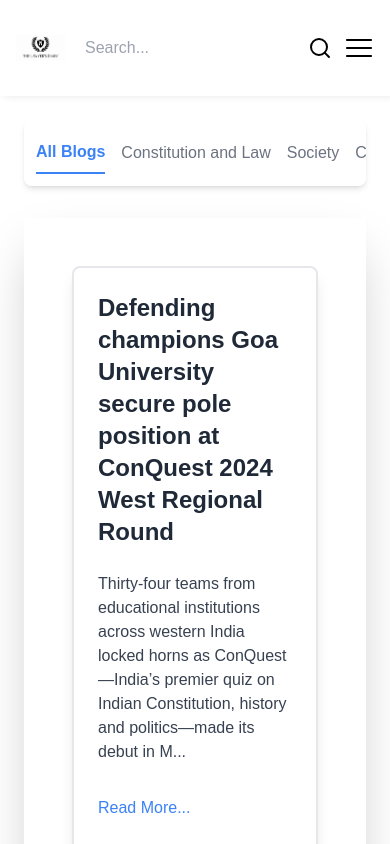
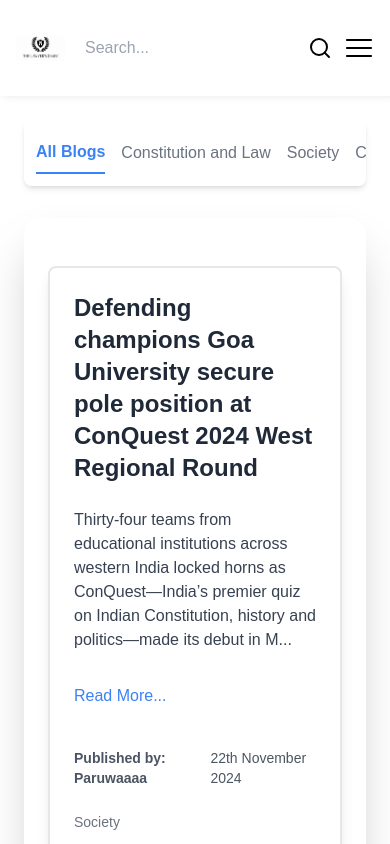
Before and after one commit to 7flash-pi/blog-fe, a Next.js app: page / in a window 390 px wide. Shown: the top 844 px of the page. Built offline with nearby package versions, Linux system fonts and the light colour scheme.

Commit message:
responsive fix

```diff
--- a/components/BlogCard.tsx
+++ b/components/BlogCard.tsx
@@ -1,14 +1,14 @@
-
 import { blogs } from "@/common/blogs";
 import React from "react";
 import { useRouter } from "next/router";
 
-type Props ={
+type Props = {
   isReadMoreEnabled?: boolean;
-}
+};
 
-const BlogCard = ({isReadMoreEnabled=true}:Props) => {
+const BlogCard = ({ isReadMoreEnabled = true }: Props) => {
   const router = useRouter();
+
   const truncateString = (str: string, maxLength: number) => {
     if (str.length > maxLength) {
       return str.slice(0, maxLength) + "..."; // Add ellipsis when truncated
@@ -24,7 +24,10 @@ const BlogCard = ({isReadMoreEnabled=true}:Props) => {
   const blog = blogs[0]; // Example blog from blogs array
 
   return (
-    <div className="border-2 border-gray-200 p-6 w-7/5  rounded-lg flex flex-col gap-4 shadow-lg hover:shadow-2xl transition-shadow duration-300" onClick={handleReadMoreClick}>
+    <div
+      className="border-2 border-gray-200 p-6 w-full lg:w-4/5 md:w-3/4 rounded-lg flex flex-col gap-4 shadow-lg hover:shadow-2xl transition-shadow duration-300"
+      onClick={handleReadMoreClick}
+    >
       {/* Blog Title */}
       <h2 className="text-2xl font-semibold text-gray-800 hover:text-blue-500 transition-colors">
         {blog.title}
@@ -33,18 +36,22 @@ const BlogCard = ({isReadMoreEnabled=true}:Props) => {
       {/* Blog Description */}
       <div
         dangerouslySetInnerHTML={{
-          __html: isReadMoreEnabled ? truncateString(blog.description, 200) : blog.description, // Truncate to 200 characters
+          __html: isReadMoreEnabled
+            ? truncateString(blog.description, 200)
+            : blog.description,
         }}
         className="text-gray-700 mt-2"
       ></div>
 
       {/* Read More Link */}
-     { isReadMoreEnabled && <p
-        onClick={handleReadMoreClick}
-        className="text-blue-500 cursor-pointer hover:text-blue-700 mt-4 font-medium transition-colors"
-      >
-        Read More...
-      </p>}
+      {isReadMoreEnabled && (
+        <p
+          onClick={handleReadMoreClick}
+          className="text-blue-500 cursor-pointer hover:text-blue-700 mt-4 font-medium transition-colors"
+        >
+          Read More...
+        </p>
+      )}
 
       {/* Blog Meta Information */}
       <div className="flex justify-between items-center text-gray-600 text-sm mt-6">
--- a/pages/index.tsx
+++ b/pages/index.tsx
@@ -4,12 +4,14 @@ import BlogCategory from "@/components/BlogCategory";
 
 export default function Home() {
   return (
-    <div className="">
+    <div>
       <AppWrapper navbarEnable={true} padding={true} isSearchEnabled={true}>
-        <section className="p-6 flex flex-col gap-8 w-7/9">
+        <section className="p-6 flex flex-col gap-8 lg:w-4/5 md:w-11/12 w-full mx-auto">
+          {/* Blog Categories Section */}
           <BlogCategory />
 
-          <div className="p-12 lg:w-7/9  md:w-full shadow-2xl transition-shadow duration-300 flex flex-col gap-8">
+          {/* Blog Cards Section */}
+          <div className="px-6 py-12 w-full shadow-2xl transition-shadow duration-300 flex flex-col gap-8 rounded-2xl items-center">
             <BlogCard />
             <BlogCard />
             <BlogCard />
@@ -17,7 +19,6 @@ export default function Home() {
             <BlogCard />
             <BlogCard />
             <BlogCard />
-
             <BlogCard />
             <BlogCard />
             <BlogCard />
```
